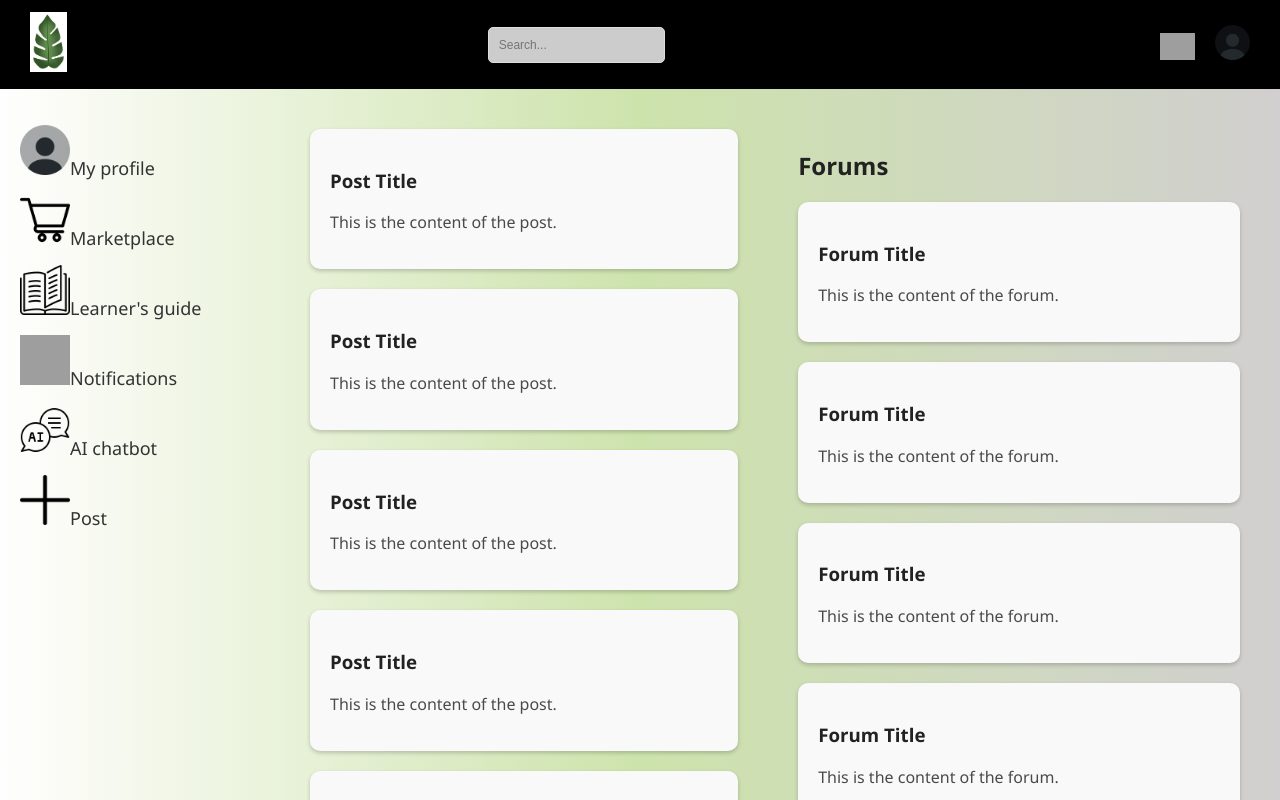
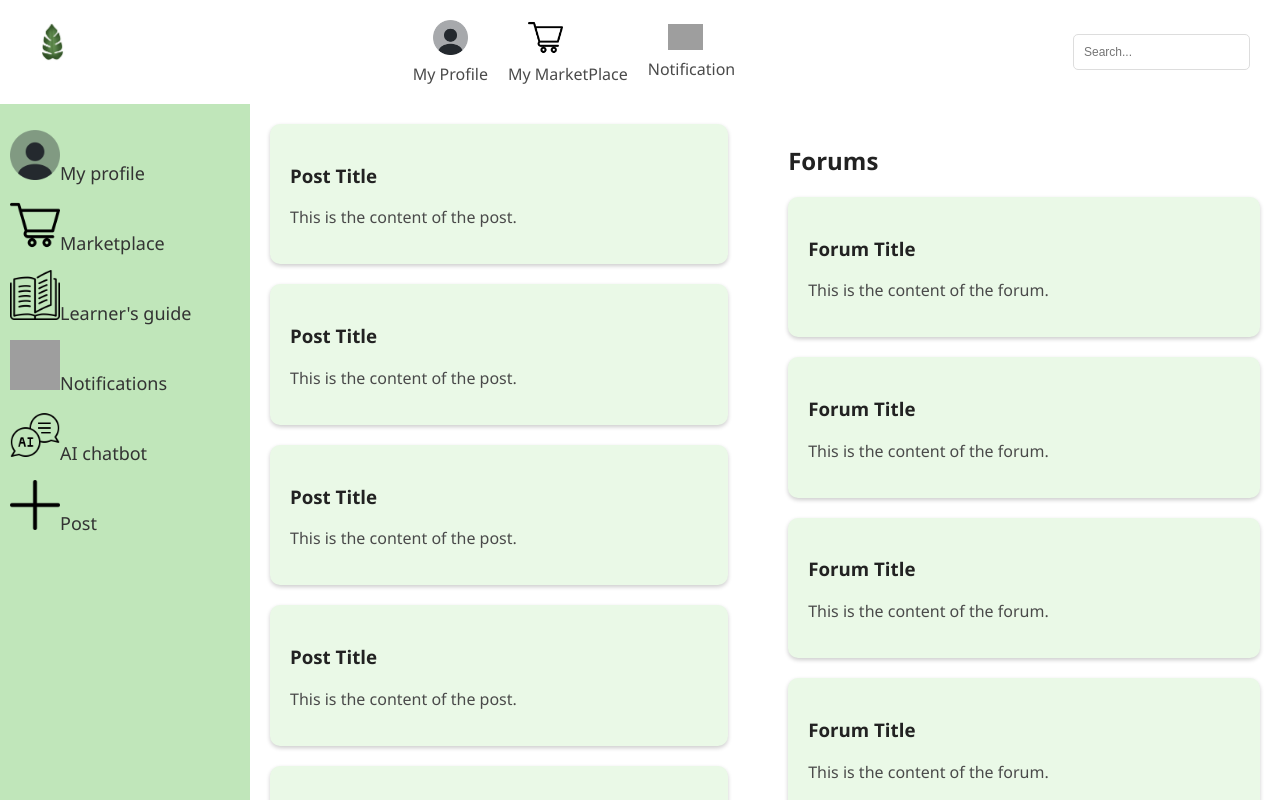
Before and after one commit to anshi1108/Leafling, a React (Create React App) app in the folder leafling/: page /home in a window 1280 px wide. Shown: the top 800 px of the page. Built offline with nearby package versions, Linux system fonts and the light colour scheme; grey boxes are pictures that could not be loaded.

Commit message:
commit 2

```diff
--- a/leafling/src/Components/Home/Home.css
+++ b/leafling/src/Components/Home/Home.css
@@ -7,23 +7,58 @@ html, body {
 
 .home-1 {
   font-family: 'Segoe UI', Tahoma, Geneva, Verdana, sans-serif;
-  color: #4a4a4a;
+  /* color: #4a4a4a; */
   display: flex;
   flex-direction: column;
   height: 100vh;
 }
+
 
 .topbar-1 {
   display: flex;
   justify-content: space-between;
   align-items: center;
   padding: 12px 30px;
-  background-color: #000000;
+  background-color: #fff;
 }
 
 .logo img {
-  height: 60px;
+  height: 40px;
 }
+
+.icons-1 {
+  display: flex;
+  justify-content: space-around;
+  align-items: center;
+}
+
+.icon-item {
+  text-align: center; /* Centers the text and image inside each icon-item */
+  margin: 0 10px; /* Adds space between the icons */
+}
+
+.icon-item img {
+  display: block;
+  margin: 0 auto 8px; /* Centers the image and adds space below it */
+}
+
+.icon-item a {
+  display: block;
+  text-decoration: none;
+  color: #4a4a4a; /* Ensures the link color matches the theme */
+}
+
+.icon-item  a:hover{
+  color: #007bff;
+}
+
+.logo img {
+  display: block;
+  margin: 0 auto; /* Centers the logo horizontally */
+  height: 40px; /* Keeps a consistent height for the logo */
+}
+
+
 
 .icons-1 img {
   width: 35px;
@@ -31,8 +66,13 @@ html, body {
   cursor: pointer;
 }
 
+
+.search-bar-1{
+  border-radius:2px solid #4f4e4e;
+}
+
 .search-bar-1 input {
-  border: 2px solid #aba8a8;
+  border: 2px solid #2c2a2a;
   padding: 10px 20px;
   border-radius: 30px;
   width: 100%;
@@ -43,19 +83,19 @@ html, body {
 .content-1 {
   display: flex;
   flex-grow: 1;
-  padding: 20px;
+  /* padding: 20px; */
   gap: 20px;
-  background: linear-gradient(to left, #d1cfcf,#cde3ac, #fffefe);
 }
 
 
 .sidebar-1 {
+  background-color: #C0E6BA;
   width: 250px;
 }
 
 .sidebar-1 ul {
   list-style: none;
-  padding: 0;
+  padding: 10px;
 }
 
 .sidebar-1 li {
@@ -83,8 +123,10 @@ html, body {
 }
 
 .post, .forum {
-  background-color: #f9f9f9;
+  /* background-color: #f9f9f9; */
+  background-color: #EAF9E7 ;
   box-shadow: 0 2px 4px rgba(0, 0, 0, 0.2);
+  /* background: linear-gradient(to right,#ffffff,#a5ffdb); */
   margin-bottom: 20px;
   padding: 20px;
   border-radius: 10px;
@@ -93,3 +135,8 @@ html, body {
 h2, h3 {
   color: #222;
 }
+
+
+.mainpage-1{
+  display: flex;
+}
--- a/leafling/src/Components/Home/Home.js
+++ b/leafling/src/Components/Home/Home.js
@@ -16,17 +16,26 @@ function Home() {
                 <div className="logo">
                     <img src={logo} alt="Logo" />
                 </div>
+                <div className='icons-1'>
+                    <div className="icon-item">
+                        <img src={profile_photo} alt="Profile" />
+                        <Link to='#'>My Profile</Link>
+                    </div>
+                    <div className="icon-item">
+                        <img src={shopping_cart} alt="Marketplace" />
+                        <Link to='/marketplace'>My MarketPlace</Link>
+                    </div>
+                    <div className="icon-item">
+                        <img src={notification} alt="Notification" />
+                        <Link to='#'>Notification</Link>
+                    </div>
+                </div>
                 <div className="search-bar-1">
                     <input type="text" placeholder="Search..."/>
                 </div>
-                <div className="icons-1">
-                    <img src={shopping_cart} alt="Marketplace"/>
-                    <img src={notification} alt="Notifications"/>
-                    <img src={profile_photo} alt="Profile"/>
-                </div>
             </div>
-            <div className="content-1">
-                <div className="sidebar-1">
+            <div className="mainpage-1">
+            <div className="sidebar-1">
                     <ul>
                         <li><img src={profile_photo} alt="Profile"/><Link to="#">My profile</Link></li>
                         <li><img src={shopping_cart} alt="Marketplace"/><Link to="/marketplace">Marketplace</Link></li>
@@ -36,6 +45,8 @@ function Home() {
                         <li><img src={plus} alt="Post"/><Link to="#">Post</Link></li>
                     </ul>
                 </div>
+
+            <div className="content-1">
                 <div className="posts-1">
                     {Array.from({ length: 8 }).map((_, index) => (
                         <div className="post" key={index}>
@@ -54,6 +65,7 @@ function Home() {
                     ))}
                 </div>
             </div>
+            </div>
         </div>
     );
 }
--- a/leafling/src/Components/Marketplace/Marketplace.css
+++ b/leafling/src/Components/Marketplace/Marketplace.css
@@ -1,70 +1,58 @@
+html, body {
+  height: 100%;
+  margin: 0;
+  font-family: 'Segoe UI', Tahoma, Geneva, Verdana, sans-serif;
+  color: #4a4a4a;
+}
+
 .marketplace {
-  font-family:'Lora';
-  margin: 0;
-  font-weight: 800;
-  background-color: #f9f9f9;
   display: flex;
   flex-direction: column;
   height: 100vh;
-  width: 100vw;
-  overflow: hidden;
+  background-color: #f9f9f9;
+  font-family: 'Lora', serif;
 }
 
 .topbar-2 {
-  background-color: #2e8b57;
-  color: white;
-  padding: 15px 30px;
   display: flex;
+  justify-content: space-between;
   align-items: center;
-  justify-content: space-between;
-  position: sticky;
-  top: 0;
-  z-index: 1000;
+  padding: 12px 30px;
+  background-color: #fff;
+  box-shadow: 0 2px 4px rgba(0, 0, 0, 0.1);
 }
 
-.topbar-2 .logo {
-  display: flex;
-  align-items: center;
-  font-size: 24px;
-  font-weight: bold;
-  margin-left: 30px;
+.logo{
+  margin: 10px;
+  height: 60px;
+  border-radius: 20px;
 }
 
-.topbar-2 .logo img {
-  margin-right: 10px;
-  height: 35px;
-  width: 35px;
-  border-radius: 17px;
+.topbar-2 img{
+  height: 40px;
+  width: 40px;
+  padding-left: 20px;
 }
-
 .topbar-2 .search-bar {
   flex: 1;
   margin: 0 20px;
-  margin-right: 100px;
-  margin-left: 180px;
+  max-width: 400px;
 }
 
 .topbar-2 .search-bar input {
+  border: 2px solid #2c2a2a;
+  padding: 10px 20px;
+  border-radius: 30px;
   width: 100%;
-  padding: 8px 16px;
-  border-radius: 25px;
-  border: 1px solid #ddd;
-  box-sizing: border-box;
-  font-size: 16px;
 }
 
 .topbar-2 .icons {
   display: flex;
+  justify-content: space-around;
   align-items: center;
-  gap: 20px;
 }
 
 .topbar-2 .icons img {
-  width: 30px;
-  height: 30px;
-  padding: 10px;
-}
-.icons-2 img {
   width: 35px;
   margin-left: 20px;
   cursor: pointer;
@@ -72,53 +60,50 @@
 
 .content-2 {
   display: flex;
-  height: calc(100% - 60px); /* Adjust for topbar height */
-  overflow-y: auto;
+  flex-grow: 1;
+  gap: 20px;
+  padding: 20px;
 }
 
 .sidebar-2 {
-  display: flex;
-  flex-direction: column;
-  justify-content: center;
-  background-color: #f4f4f4;
-  padding: 20px;
+  width: 250px;
+  padding: 10px;
+  background-color: #c6c1c1;
   box-shadow: 0 2px 10px rgba(0, 0, 0, 0.1);
   border-right: 1px solid #ddd;
-  width: 200px;
 }
 
 .sidebar-2 ul {
+  list-style: none;
   padding: 0;
-  margin: 0;
-  list-style-type: none;
 }
 
 .sidebar-2 li {
+  margin-bottom: 15px;
   font-size: 18px;
-  margin-bottom: 20px;
-  text-align: center;
 }
 
-.sidebar-2 a {
+.sidebar-2 li a {
+  color: #333;
   text-decoration: none;
-  color: #333;
-  padding: 10px;
-  display: block;
+}
+
+.sidebar-2 li a:hover {
+  color: #007bff;
 }
 
 .sidebar-2 img {
-  width: 30px;
-  height: 30px;
-  vertical-align: middle;
+  height: 50px;
+  width: 50px;
+  border-radius: 25px;
+  margin-bottom: 0px;
 }
-
+.sidebar-2{
+  font-size: 25px;
+}
 .main-2 {
+  flex-grow: 1;
   padding: 20px;
-}
-
-.main-2 h1 {
-  font-size: 36px;
-  margin-bottom: 20px;
 }
 
 .product-list {
@@ -128,9 +113,9 @@
 }
 
 .product-card {
-  background-color: #fff;
-  border-radius: 8px;
-  box-shadow: 0 0 10px rgba(0, 0, 0, 0.1);
+  background-color: #f9f9f9;
+  border-radius: 10px;
+  box-shadow: 0 2px 4px rgba(0, 0, 0, 0.2);
   overflow: hidden;
   width: 250px;
   text-align: center;
@@ -140,13 +125,14 @@
 
 .product-card:hover {
   transform: scale(1.05);
-  box-shadow: 0 0 15px rgba(0, 0, 0, 0.2);
+  box-shadow: 0 2px 6px rgba(0, 0, 0, 0.3);
 }
 
 .product-image {
   width: 100%;
   height: 200px;
   object-fit: cover;
+  border-radius: 10px 10px 0 0;
 }
 
 .product-info {
@@ -184,31 +170,28 @@
 
 .product-detail-content {
   background-color: #fff;
-  border-radius: 8px;
   padding: 20px;
-  max-width: 800px;
-  width: 90%;
+  border-radius: 10px;
+  width: 500px;
+  max-width: 90%;
   display: flex;
   flex-direction: column;
   align-items: center;
-  position: relative;
 }
 
 .product-detail-image {
   width: 100%;
-  height: 400px;
-  object-fit: cover;
-  border-radius: 8px;
+  height: auto;
+  margin-bottom: 20px;
+  border-radius: 10px;
 }
 
 .product-detail-info {
   text-align: center;
-  margin-top: 20px;
 }
 
 .product-detail-name {
   font-size: 24px;
-  font-weight: 600;
   margin-bottom: 10px;
 }
 
@@ -221,35 +204,34 @@
 .product-detail-rating {
   font-size: 16px;
   color: #666;
-  margin-bottom: 20px;
+  margin-bottom: 10px;
 }
 
 .product-detail-description {
-  font-size: 16px;
+  font-size: 14px;
   color: #333;
   margin-bottom: 20px;
 }
 
 .add-to-cart {
   background-color: #2e8b57;
-  color: #fff;
+  color: white;
+  padding: 10px 20px;
   border: none;
-  padding: 10px 20px;
-  border-radius: 5px;
+  border-radius: 30px;
   cursor: pointer;
   font-size: 16px;
-  transition: background-color 0.3s;
 }
 
 .add-to-cart:hover {
-  background-color: #276749;
+  background-color: #246946;
 }
 
 .close-button {
   position: absolute;
-  top: 10px;
-  right: 10px;
-  background: #fff;
+  top: 15px;
+  right: 15px;
+  background-color: #fff;
   border: none;
   border-radius: 50%;
   width: 30px;
@@ -257,6 +239,15 @@
   display: flex;
   align-items: center;
   justify-content: center;
+  cursor: pointer;
   font-size: 18px;
-  cursor: pointer;
+  color: #333;
 }
+
+.close-button:hover {
+  background-color: #f2f2f2;
+}
+
+.mainpage-2 {
+  display: flex;
+}
--- a/leafling/src/Components/Marketplace/Marketplace.js
+++ b/leafling/src/Components/Marketplace/Marketplace.js
@@ -10,6 +10,7 @@ import seeds from '../../images/seed.png';
 import pots from '../../images/pots.png';
 import fertilizers from '../../images/fertilizer.png';
 import accessories from '../../images/farming-tools.png';
+import { Link } from 'react-router-dom';
 
 function Marketplace() {
   const [products, setProducts] = useState([]);
@@ -65,10 +66,25 @@ function Marketplace() {
 
   return (
     <div className="marketplace">
+      <div className="mainpage-2">
+        <div className="sidebar-2">
+        <div className="logo">
+              <Link to='/home'>
+              <img src={logo} alt="logo" />
+              </Link>
+          </div>
+          <hr />
+          <ul>
+            <li><img src={offers} alt="Offers" title="Offers" /><a href="#">Offers</a></li>
+            <li><img src={gardening} alt="Gardening" title="Gardening" /><a href="#">Gardening</a></li>
+            <li><img src={seeds} alt="Seeds" title="Seeds" /><a href="#">Seeds</a></li>
+            <li><img src={pots} alt="Pots" title="Pots" /><a href="#">Pots</a></li>
+            <li><img src={fertilizers} alt="Fertilizers" title="Fertilizers" /><a href="#">Fertilizers</a></li>
+            <li><img src={accessories} alt="Accessories" title="Accessories" /><a href="#">Accessories</a></li>
+          </ul>
+        </div>
+        <div className="content-container">
           <div className="topbar-2">
-        <div className="logo">
-          <img src={logo} alt="logo" />
-        </div>
             <div className="search-bar-2">
               <input type="text" placeholder="Search..." />
             </div>
@@ -78,19 +94,7 @@ function Marketplace() {
               <img src={profile_photo} alt="Profile" title="Profile" />
             </div>
           </div>
-
           <div className="content-2">
-        <div className="sidebar-2">
-          <ul>
-            <li><img src={offers} alt="Offers" title="Offers" /><a href="#">Offers</a></li>
-            <li><img src={gardening} alt="Gardening" title="Gardening" /><a href="#">Gardening</a></li>
-            <li><img src={seeds} alt="Seeds" title="Seeds" /><a href="#">Seeds</a></li>
-            <li><img src={pots} alt="Pots" title="Pots" /><a href="#">Pots</a></li>
-            <li><img src={fertilizers} alt="Fertilizers" title="Fertilizers" /><a href="#">Fertilizers</a></li>
-            <li><img src={accessories} alt="Accessories" title="Accessories" /><a href="#">Accessories</a></li>
-          </ul>
-        </div>
-
             <div className="main-2">
               <h1>Marketplace</h1>
               <div className="product-list">
@@ -111,7 +115,8 @@ function Marketplace() {
               </div>
             </div>
           </div>
-
+        </div>
+      </div>
       {selectedProduct && (
         <div className="product-detail">
           <button className="close-button" onClick={handleCloseDetail}>X</button>
```
Lines whose indentation alone changed are shown as unchanged.
